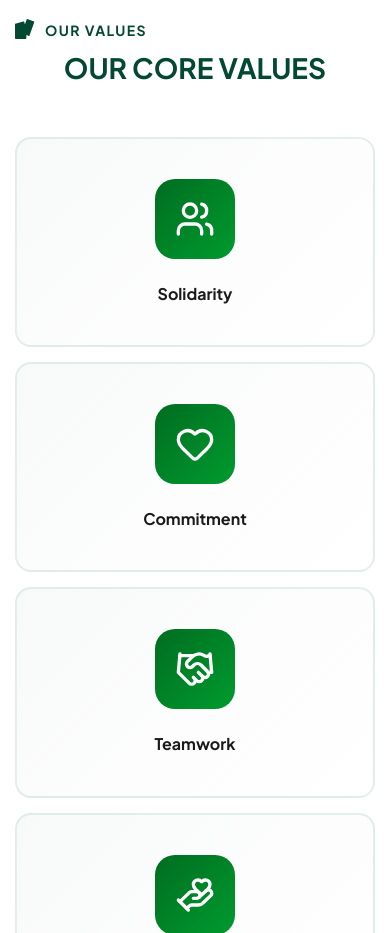
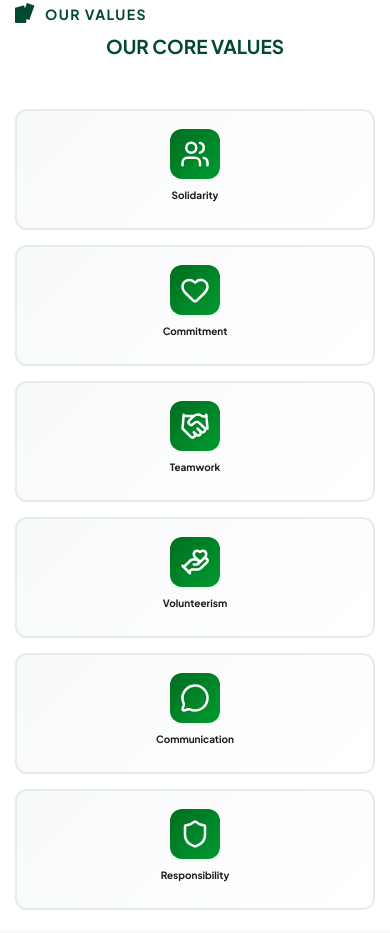
Before and after one commit to janogale/sldiaspora, a Next.js app: page /about in a window 390 px wide. Shown: the part 4264-5197 px from the top of the page. Built offline with nearby package versions, Linux system fonts and the light colour scheme.

Commit message:
fix responsive mission and vission

```diff
--- a/app/about/page.tsx
+++ b/app/about/page.tsx
@@ -80,7 +80,7 @@ export default function AboutUs() {
               </div>
             </div>
             <div className="row mb-minus-30">
-              <div className=" col-6 col-sm-6">
+              <div className="col-12 col-md-6">
                 <div
                   className="overview__item mb-30 wow fadeInLeft animated"
                   data-wow-delay=".3s"
@@ -104,7 +104,7 @@ export default function AboutUs() {
                   </div>
                 </div>
               </div>
-              <div className=" col-6 col-sm-6">
+              <div className="col-12 col-md-6">
                 <div
                   className="overview__item mb-30 wow fadeInLeft animated"
                   data-wow-delay=".4s"
@@ -161,6 +161,26 @@ export default function AboutUs() {
           margin-top: 0 !important;
           padding-top: 2rem !important;
         }
+
+        @media (max-width: 767px) {
+          .about-compact-sections .section-title2__wrapper-title,
+          .about-compact-sections .section__title-wrapper-title {
+            font-size: 1.9rem !important;
+            line-height: 1.3 !important;
+          }
+
+          .about-compact-sections .overview__item {
+            padding: 1rem !important;
+          }
+
+          .about-compact-sections .overview__text-title,
+          .about-compact-sections h3,
+          .about-compact-sections h4,
+          .about-compact-sections h5 {
+            font-size: 1.25rem !important;
+            margin-bottom: 0.75rem !important;
+          }
+        }
       `}</style>
     </>
   );
--- a/app/components/core-values.tsx
+++ b/app/components/core-values.tsx
@@ -11,32 +11,32 @@ import {
 const CoreValues = () => {
   const values = [
     {
-      icon: <Users size={40} />,
+      icon: <Users size={30} />,
       title: "Solidarity",
       delay: ".2s",
     },
     {
-      icon: <Heart size={40} />,
+      icon: <Heart size={30} />,
       title: "Commitment",
       delay: ".3s",
     },
     {
-      icon: <Handshake size={40} />,
+      icon: <Handshake size={30} />,
       title: "Teamwork",
       delay: ".4s",
     },
     {
-      icon: <HandHeart size={40} />,
+      icon: <HandHeart size={30} />,
       title: "Volunteerism",
       delay: ".5s",
     },
     {
-      icon: <MessageCircle size={40} />,
+      icon: <MessageCircle size={30} />,
       title: "Communication",
       delay: ".6s",
     },
     {
-      icon: <Shield size={40} />,
+      icon: <Shield size={30} />,
       title: "Responsibility",
       delay: ".7s",
     },
@@ -72,15 +72,15 @@ const CoreValues = () => {
 
         <div className="row g-4">
           {values.map((value, index) => (
-            <div key={index} className="col-lg-4 col-md-6">
+            <div key={index} className="col-sm-6 col-lg-4">
               <div
-                className="wow fadeInUp animated"
+                className="wow fadeInUp animated core-value-card"
                 data-wow-delay={value.delay}
                 style={{
                   background:
                     "linear-gradient(135deg, #f8faf9 0%, #ffffff 100%)",
                   borderRadius: "16px",
-                  padding: "40px 30px",
+                  padding: "26px 20px",
                   textAlign: "center",
                   border: "2px solid rgba(0, 109, 33, 0.1)",
                   transition: "all 0.3s ease",
@@ -100,24 +100,26 @@ const CoreValues = () => {
                 }}
               >
                 <div
+                  className="core-value-icon"
                   style={{
-                    width: "80px",
-                    height: "80px",
+                    width: "62px",
+                    height: "62px",
                     background:
                       "linear-gradient(135deg, #006d21 0%, #009b2e 100%)",
-                    borderRadius: "20px",
+                    borderRadius: "16px",
                     display: "flex",
                     alignItems: "center",
                     justifyContent: "center",
-                    margin: "0 auto 24px",
+                    margin: "0 auto 14px",
                     color: "#ffffff",
                   }}
                 >
                   {value.icon}
                 </div>
                 <h3
+                  className="core-value-title"
                   style={{
-                    fontSize: "1.5rem",
+                    fontSize: "1.2rem",
                     fontWeight: "700",
                     color: "#1a1a1a",
                     marginBottom: 0,
@@ -130,6 +132,27 @@ const CoreValues = () => {
           ))}
         </div>
       </div>
+
+      <style jsx>{`
+        @media (max-width: 767px) {
+          .core-value-card {
+            padding: 18px 14px !important;
+            border-radius: 12px !important;
+          }
+
+          .core-value-icon {
+            width: 50px !important;
+            height: 50px !important;
+            border-radius: 12px !important;
+            margin-bottom: 10px !important;
+          }
+
+          .core-value-title {
+            font-size: 1rem !important;
+            line-height: 1.35 !important;
+          }
+        }
+      `}</style>
     </section>
   );
 };
```
